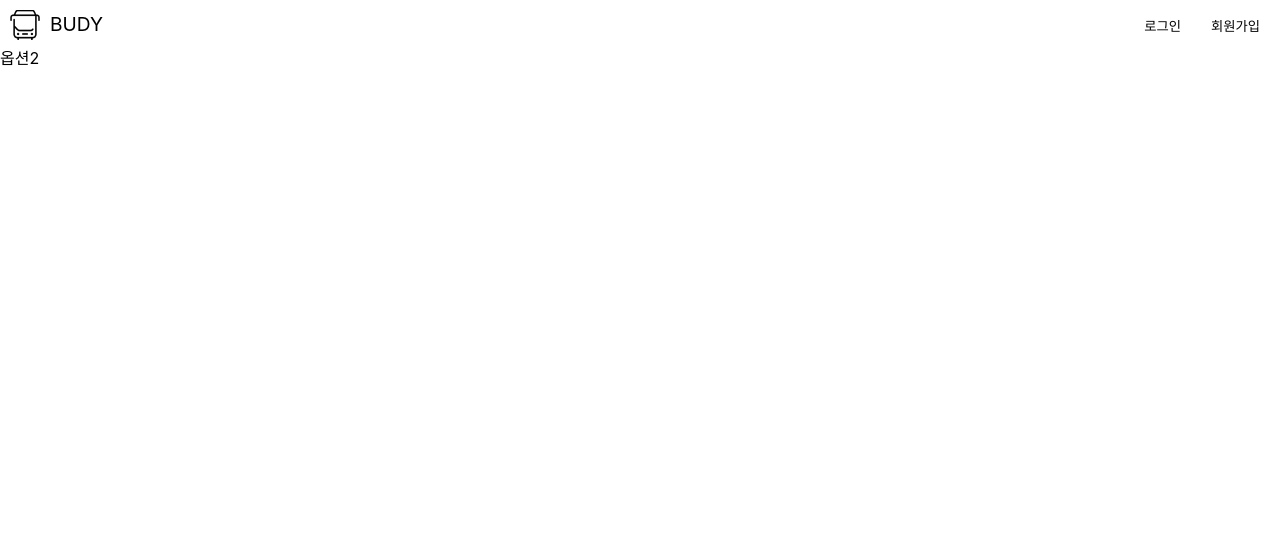
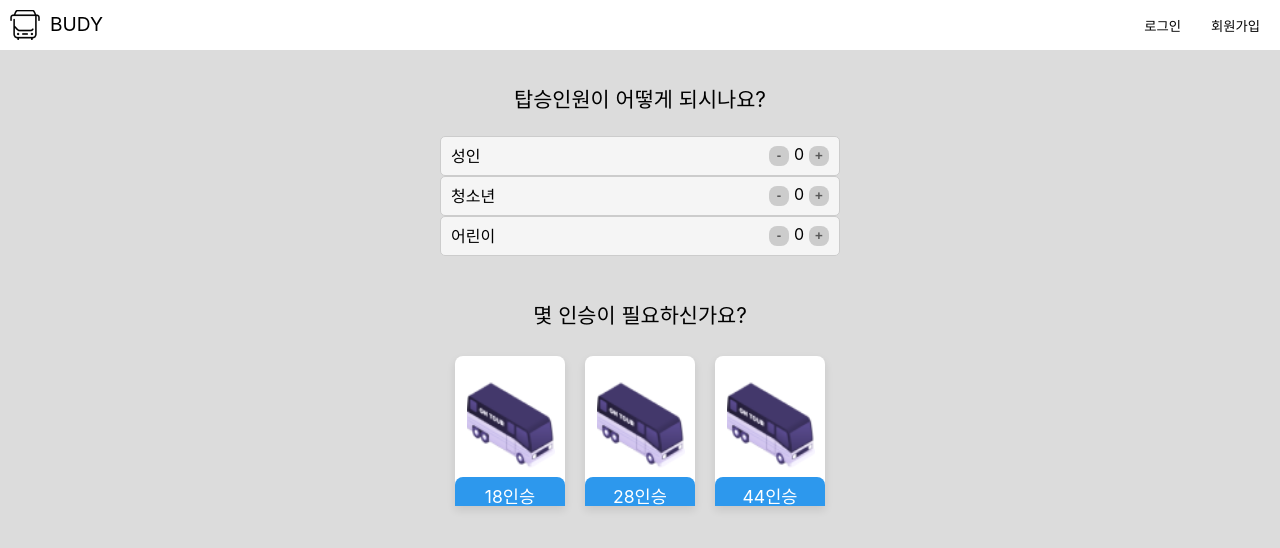
Before and after one commit to jungo0/Budy, a React (Vite) app in the folder client/: page /option-two in a window 1280 px wide. Shown: the top 548 px of the page. Built offline with nearby package versions, Linux system fonts and the light colour scheme.

Commit message:
feat:OptionTwo 레이아웃1차

```diff
--- a/client/src/pages/createRoute/OptionTwo.tsx
+++ b/client/src/pages/createRoute/OptionTwo.tsx
@@ -1,5 +1,228 @@
+import styled from 'styled-components';
+import bus from '../../assets/images/img_option/opt2_bus.png';
+
+export const Container = styled.div`
+  display: flex;
+  flex-direction: column;
+  align-items: center;
+  justify-content: center;
+  height: 100vh;
+  background-color: var(--back-gray);
+  position: relative;
+`;
+
+export const ButtonContainer = styled.div`
+  display: flex;
+  position: relative;
+  margin-top: 80px;
+`;
+
+export const Button = styled.button`
+  width: 110px;
+  height: 150px;
+  background-color: white;
+  margin-inline: 10px;
+  border: none;
+  cursor: pointer;
+  box-shadow: 0px 4px 8px rgba(0, 0, 0, 0.1);
+  position: relative;
+  border-radius: 8px 8px 0 0;
+  overflow: hidden;
+`;
+
+export const BusImage = styled.img`
+  width: 80%;
+  height: 60%;
+  position: absolute;
+  top: 16%;
+  left: 11%;
+  z-index: 0;
+`;
+
+export const TextOverlay = styled.div`
+  position: absolute;
+  top: 4%;
+  left: 5%;
+  z-index: 1;
+  display: flex;
+  flex-direction: column;
+  gap: 5px;
+  border-radius: 10px;
+  padding: 10px;
+
+  & p {
+    color: #b67900;
+    font-size: 0.7rem;
+  }
+`;
+
+export const TextOverlay2 = styled.div`
+  position: absolute;
+  top: 4%;
+  left: 5%;
+  z-index: 1;
+  display: flex;
+  flex-direction: column;
+  gap: 5px;
+  border-radius: 10px;
+  padding: 10px;
+
+  & p {
+    color: #1a69a9;
+    font-size: 0.7rem;
+  }
+`;
+
+export const TextContainer = styled.div`
+  text-align: center;
+  margin: 20px 0;
+  width: 100%;
+  max-width: 400px;
+  box-sizing: border-box;
+  margin-top: -30%;
+`;
+
+export const InputContainer = styled.div`
+  width: 100%;
+  max-width: 400px;
+  margin: 50px 0;
+  text-align: center;
+`;
+
+export const InputBox = styled.div`
+  width: 100%;
+  height: 40px;
+  resize: none;
+  background-color: var(--gray);
+  padding: 10px;
+  border-radius: 5px;
+  border: 1px solid #ccc;
+  box-sizing: border-box;
+  display: flex;
+  align-items: center;
+  justify-content: space-between;
+  font-size: 1rem;
+`;
+
+export const InputWrapper = styled.div`
+  display: flex;
+  flex-direction: column;
+  align-items: flex-start;
+`;
+
+export const ButtonGroup = styled.div`
+  display: flex;
+  gap: 5px;
+`;
+
+export const PlusMinusButton = styled.button`
+  width: 20px;
+  height: 20px;
+  background-color: #ccc;
+  border: none;
+  border-radius: 40%;
+  cursor: pointer;
+  display: flex;
+  align-items: center;
+  justify-content: center;
+  font-weight: bold;
+  color: var(--dark-gray);
+`;
+
+export const Heading = styled.h1`
+  font-size: 1.3rem;
+  margin-bottom: -50px;
+`;
+
 function OptionTwo() {
-  return <div>옵션2</div>;
+  return (
+    <Container>
+      <TextContainer>
+        <p style={{ fontSize: '1.3rem', marginTop: '5rem', marginBottom: '-2.8rem' }}>
+          탑승인원이 어떻게 되시나요?
+        </p>
+      </TextContainer>
+      <InputContainer>
+        <InputWrapper>
+          <InputBox>
+            성인
+            <ButtonGroup>
+              <PlusMinusButton>-</PlusMinusButton>
+              <span>0</span>
+              <PlusMinusButton>+</PlusMinusButton>
+            </ButtonGroup>
+          </InputBox>
+        </InputWrapper>
+        <InputWrapper>
+          <InputBox>
+            청소년
+            <ButtonGroup>
+              <PlusMinusButton>-</PlusMinusButton>
+              <span>0</span>
+              <PlusMinusButton>+</PlusMinusButton>
+            </ButtonGroup>
+          </InputBox>
+        </InputWrapper>
+        <InputWrapper>
+          <InputBox>
+            어린이
+            <ButtonGroup>
+              <PlusMinusButton>-</PlusMinusButton>
+              <span>0</span>
+              <PlusMinusButton>+</PlusMinusButton>
+            </ButtonGroup>
+          </InputBox>
+        </InputWrapper>
+      </InputContainer>
+
+      <Heading>몇 인승이 필요하신가요?</Heading>
+
+      <ButtonContainer>
+        <Button color="lightblue">
+          <div
+            style={{
+              backgroundColor: '#2D98ED',
+              width: '100%',
+              padding: '6px',
+              borderRadius: '8px 8px 0 0',
+              marginTop: '8rem',
+            }}
+          >
+            <p style={{ fontSize: '1.1rem', color: 'white' }}>18인승</p>
+            <BusImage src={bus} alt="Bus 1" />
+          </div>
+        </Button>
+        <Button color="lightblue">
+          <div
+            style={{
+              backgroundColor: '#2D98ED',
+              width: '100%',
+              padding: '6px',
+              borderRadius: '8px 8px 0 0',
+              marginTop: '8rem',
+            }}
+          >
+            <p style={{ fontSize: '1.1rem', color: 'white' }}>28인승</p>
+            <BusImage src={bus} alt="Bus 1" />
+          </div>
+        </Button>
+        <Button color="lightcoral">
+          <div
+            style={{
+              backgroundColor: '#2D98ED',
+              width: '100%',
+              padding: '6px',
+              borderRadius: '8px 8px 0 0',
+              marginTop: '8rem',
+            }}
+          >
+            <p style={{ fontSize: '1.1rem', color: 'white' }}>44인승</p>
+            <BusImage src={bus} alt="Bus 2" />
+          </div>
+        </Button>
+      </ButtonContainer>
+    </Container>
+  );
 }
 
 export default OptionTwo;
```
Also changed, not shown: client/src/pages/createRoute/OptionTwo.style.ts (added, +98 -0 lines).
